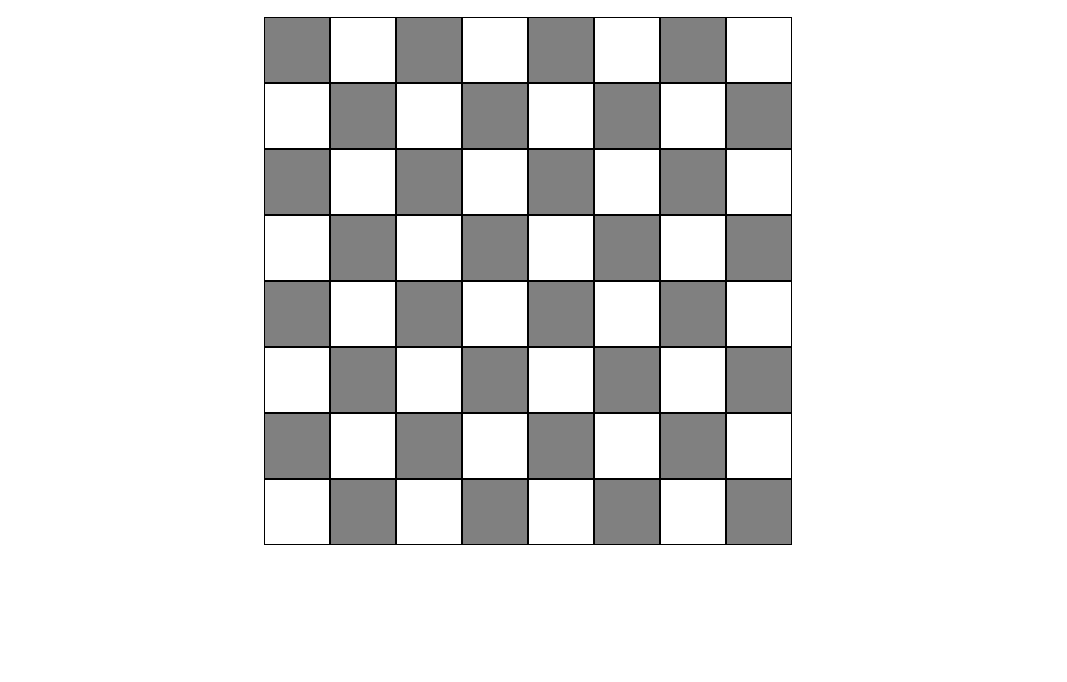
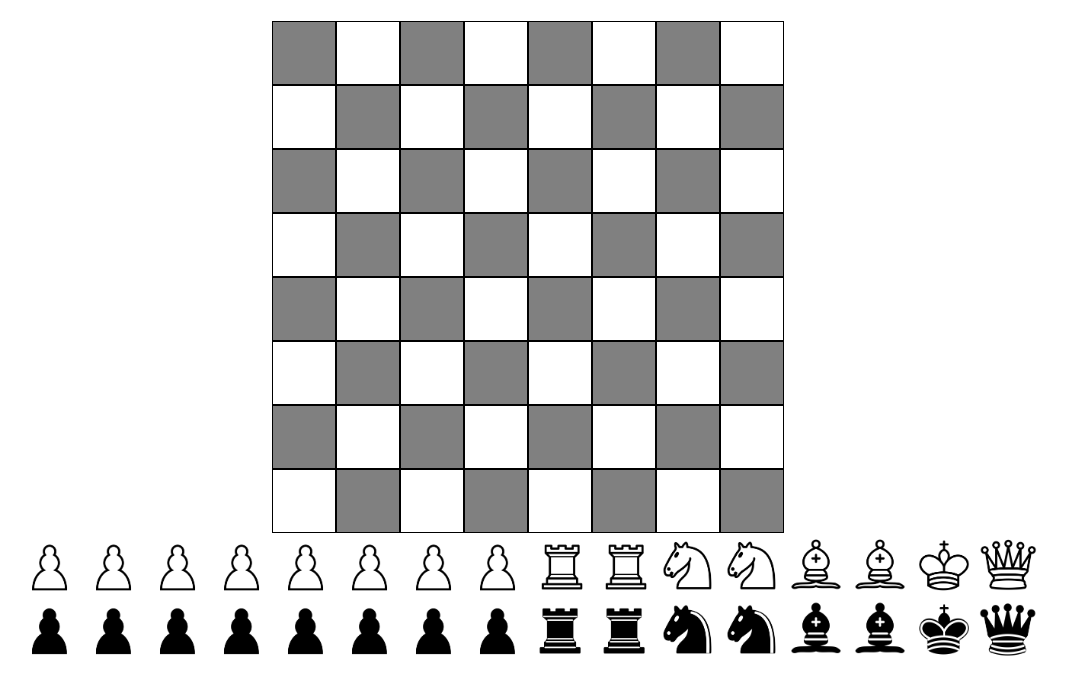
Before and after one commit to liloow/chess, a plain HTML site: page index.html in a window 1280 px wide. Shown: the part 118-800 px from the top of the page, without its empty margins (112-1179 px from the left). Drawn offline with nearby package versions, Linux system fonts and the light colour scheme.

Commit message:
commit before possibly breaking everything

```diff
--- a/index.html
+++ b/index.html
@@ -11,95 +11,132 @@
   <link rel="stylesheet" href="style.css">
   <script src="https://cdnjs.cloudflare.com/ajax/libs/lodash.js/4.17.4/lodash.min.js"></script>
   <script src="board.js"></script>
+  <script type="text/javascript" src="main.js"></script>
 </head>
 
 <body>
   <script src="https://code.jquery.com/jquery-3.2.1.min.js" integrity="sha256-hwg4gsxgFZhOsEEamdOYGBf13FyQuiTwlAQgxVSNgt4=" crossorigin="anonymous"></script>
   <section class="container">
-    <section class="title text-center mb-5">
+    <section class="title text-center mb-4">
       <h2 id="welcome"> WELCOME TO</h2>
       <h1 id="title"> THE IRON CHESS HACKED </h1>
     </section>
     <section id="board">
       <div class="row">
-        <div class="cell black"></div>
-        <div class="cell white"></div>
-        <div class="cell black"></div>
-        <div class="cell white"></div>
-        <div class="cell black"></div>
-        <div class="cell white"></div>
-        <div class="cell black"></div>
-        <div class="cell white"></div>
+        <div class="square black"></div>
+        <div class="square white"></div>
+        <div class="square black"></div>
+        <div class="square white"></div>
+        <div class="square black"></div>
+        <div class="square white"></div>
+        <div class="square black"></div>
+        <div class="square white"></div>
       </div>
       <div class="row">
-        <div class="cell white"></div>
-        <div class="cell black"></div>
-        <div class="cell white"></div>
-        <div class="cell black"></div>
-        <div class="cell white"></div>
-        <div class="cell black"></div>
-        <div class="cell white"></div>
-        <div class="cell black"></div>
+        <div class="square white"></div>
+        <div class="square black"></div>
+        <div class="square white"></div>
+        <div class="square black"></div>
+        <div class="square white"></div>
+        <div class="square black"></div>
+        <div class="square white"></div>
+        <div class="square black"></div>
       </div>
       <div class="row">
-        <div class="cell black"></div>
-        <div class="cell white"></div>
-        <div class="cell black"></div>
-        <div class="cell white"></div>
-        <div class="cell black"></div>
-        <div class="cell white"></div>
-        <div class="cell black"></div>
-        <div class="cell white"></div>
+        <div class="square black"></div>
+        <div class="square white"></div>
+        <div class="square black"></div>
+        <div class="square white"></div>
+        <div class="square black"></div>
+        <div class="square white"></div>
+        <div class="square black"></div>
+        <div class="square white"></div>
       </div>
       <div class="row">
-        <div class="cell white"></div>
-        <div class="cell black"></div>
-        <div class="cell white"></div>
-        <div class="cell black"></div>
-        <div class="cell white"></div>
-        <div class="cell black"></div>
-        <div class="cell white"></div>
-        <div class="cell black"></div>
+        <div class="square white"></div>
+        <div class="square black"></div>
+        <div class="square white"></div>
+        <div class="square black"></div>
+        <div class="square white"></div>
+        <div class="square black"></div>
+        <div class="square white"></div>
+        <div class="square black"></div>
       </div>
       <div class="row">
-        <div class="cell black"></div>
-        <div class="cell white"></div>
-        <div class="cell black"></div>
-        <div class="cell white"></div>
-        <div class="cell black"></div>
-        <div class="cell white"></div>
-        <div class="cell black"></div>
-        <div class="cell white"></div>
+        <div class="square black"></div>
+        <div class="square white"></div>
+        <div class="square black"></div>
+        <div class="square white"></div>
+        <div class="square black"></div>
+        <div class="square white"></div>
+        <div class="square black"></div>
+        <div class="square white"></div>
       </div>
       <div class="row">
-        <div class="cell white"></div>
-        <div class="cell black"></div>
-        <div class="cell white"></div>
-        <div class="cell black"></div>
-        <div class="cell white"></div>
-        <div class="cell black"></div>
-        <div class="cell white"></div>
-        <div class="cell black"></div>
+        <div class="square white"></div>
+        <div class="square black"></div>
+        <div class="square white"></div>
+        <div class="square black"></div>
+        <div class="square white"></div>
+        <div class="square black"></div>
+        <div class="square white"></div>
+        <div class="square black"></div>
       </div>
       <div class="row">
-        <div class="cell black"></div>
-        <div class="cell white"></div>
-        <div class="cell black"></div>
-        <div class="cell white"></div>
-        <div class="cell black"></div>
-        <div class="cell white"></div>
-        <div class="cell black"></div>
-        <div class="cell white"></div>
+        <div class="square black"></div>
+        <div class="square white"></div>
+        <div class="square black"></div>
+        <div class="square white"></div>
+        <div class="square black"></div>
+        <div class="square white"></div>
+        <div class="square black"></div>
+        <div class="square white"></div>
       </div>
       <div class="row">
-        <div class="cell white"></div>
-        <div class="cell black"></div>
-        <div class="cell white"></div>
-        <div class="cell black"></div>
-        <div class="cell white"></div>
-        <div class="cell black"></div>
-        <div class="cell white"></div>
-        <div class="cell black"></div>
+        <div class="square white"></div>
+        <div class="square black"></div>
+        <div class="square white"></div>
+        <div class="square black"></div>
+        <div class="square white"></div>
+        <div class="square black"></div>
+        <div class="square white"></div>
+        <div class="square black"></div>
+      </div>
+      <div class="row" id="white-loss">
+        <img src="img/WP.png" id="Pawn-1" alt="White-Pawn">
+        <img src="img/WP.png" id="Pawn-2" alt="White-Pawn">
+        <img src="img/WP.png" id="Pawn-3" alt="White-Pawn">
+        <img src="img/WP.png" id="Pawn-4" alt="White-Pawn">
+        <img src="img/WP.png" id="Pawn-5" alt="White-Pawn">
+        <img src="img/WP.png" id="Pawn-6" alt="White-Pawn">
+        <img src="img/WP.png" id="Pawn-7" alt="White-Pawn">
+        <img src="img/WP.png" id="Pawn-8" alt="White-Pawn">
+        <img src="img/WR.png" id="Rook-1" alt="White-Rook">
+        <img src="img/WR.png" id="Rook-2" alt="White-Rook">
+        <img src="img/Wk.png" id="Knight-1" alt="White-Knight">
+        <img src="img/Wk.png" id="Knight-2" alt="White-Knight">
+        <img src="img/WB.png" id="Bishop-1" alt="White-Bishop">
+        <img src="img/WB.png" id="Bishop-4" alt="White-Bishop">
+        <img src="img/WK.png" id="King-1" alt="White-King">
+        <img src="img/WQ.png" id="Queen-1" alt="White-Queen">
+      </div>
+      <div class="row" id="black-loss">
+        <img src="img/BP.png" id="Pawn-9" alt="Black-Pawn">
+        <img src="img/BP.png" id="Pawn-10" alt="Black-Pawn">
+        <img src="img/BP.png" id="Pawn-11" alt="Black-Pawn">
+        <img src="img/BP.png" id="Pawn-12" alt="Black-Pawn">
+        <img src="img/BP.png" id="Pawn-13" alt="Black-Pawn">
+        <img src="img/BP.png" id="Pawn-14" alt="Black-Pawn">
+        <img src="img/BP.png" id="Pawn-15" alt="Black-Pawn">
+        <img src="img/BP.png" id="Pawn-16" alt="Black-Pawn">
+        <img src="img/BR.png" id="Rook-3" alt="Black-Rook">
+        <img src="img/BR.png" id="Rook-4" alt="Black-Rook">
+        <img src="img/Bk.png" id="Knight-3" alt="Black-Knight">
+        <img src="img/Bk.png" id="Knight-4" alt="Black-Knight">
+        <img src="img/BB.png" id="Bishop-3" alt="Black-Bishop">
+        <img src="img/BB.png" id="Bishop-4" alt="Black-Bishop">
+        <img src="img/BK.png" id="King-2" alt="Black-King">
+        <img src="img/BQ.png" id="Queen-2" alt="Black-Queen">
       </div>
     </section>
   </section>
--- /dev/null
+++ b/main.js
@@ -0,0 +1,52 @@
+var stateSelected = false
+var board = new Board()
+
+
+$(document).ready(function() {
+
+  var initX
+  var initY
+
+  board.render()
+
+
+
+  $('.row .square').click(function() {
+
+    if (!stateSelected) {
+      initY = $(this).parent().index()
+      initX = $(this).index() % 8
+      console.log(initX + "," + initY)
+      console.log(board.grid[initY][initX])
+      stateSelected = !stateSelected
+      console.log(stateSelected)
+    } else {
+    	      var targetY = $(this).parent().index()
+      var targetX = $(this).index() % 8
+
+      console.log(initX + ',' + initY)
+      console.log( board.grid[initY][initX])
+      console.log('target = ' + targetX + ',' + targetY)
+      board.grid[initY][initX].move(targetX, targetY)
+            stateSelected = !stateSelected
+            console.log(stateSelected)
+
+    }
+  })
+
+})
+/*
+
+
+  function render() {
+    $('.row').each(function(row, rowEl) {
+      $(rowEl)
+        .find('.cell')
+        .each(function(column, cellEl) {
+          var color = board.grid[row][column];
+        });
+    })
+  }
+})
+
+*/
--- a/style.css
+++ b/style.css
@@ -1,12 +1,22 @@
-.cell {
-  width: 64px;
-  height: 64px;
+.square {
+  width: 5vw;
+  height: 5vw;
   display: inline-block;
   border: 1px solid black;
 }
 
+img {
+  width: 5vw;
+  height: 5vw;
+}
+
 .title {
   margin:auto;
+  background-color: chartreuse;
+  border-radius: 50%;
+  padding: 10px 0px;
+  margin: 0px 20%;
+
 }
 
 .black {
@@ -23,27 +33,7 @@
   justify-content: center;
 }
 
-* {
-  box-sizing: content-box;
-}
 
 body {
   margin: 0;
 }
-
-#container {
-  position: relative;
-  margin: 200px;
-}
-
-#game-over {
-  color: white;
-  font-size: 42px;
-  font-family: Arial, Helvetica, sans-serif;
-  position: absolute;
-  top: 0;
-  bottom: 0;
-  width: 100%;
-  text-align: center;
-  background-color: rgba(0, 0, 0, 0.3);
-}
```
Also changed, not shown: board.js (+45 -41 lines), img/BB.png (renamed from img/Pasted Layer #8.png), img/BK.png (renamed from img/Pasted Layer #6.png), img/BP.png (renamed from img/Pasted Layer #12.png), img/BQ.png (renamed from img/Pasted Layer #7.png), img/BR.png (renamed from img/Pasted Layer #10.png), img/Bk.png (renamed from img/Pasted Layer #9.png), img/Pasted Layer #11.png (deleted), img/WB.png (renamed from img/Pasted Layer #2.png), img/WK.png (renamed from img/Pasted Layer.png), img/WP.png (renamed from img/Pasted Layer #5.png), img/WQ.png (renamed from img/Pasted Layer #1.png), img/WR.png (renamed from img/Pasted Layer #4.png), img/Wk.png (renamed from img/Pasted Layer #3.png), 1 more files.
